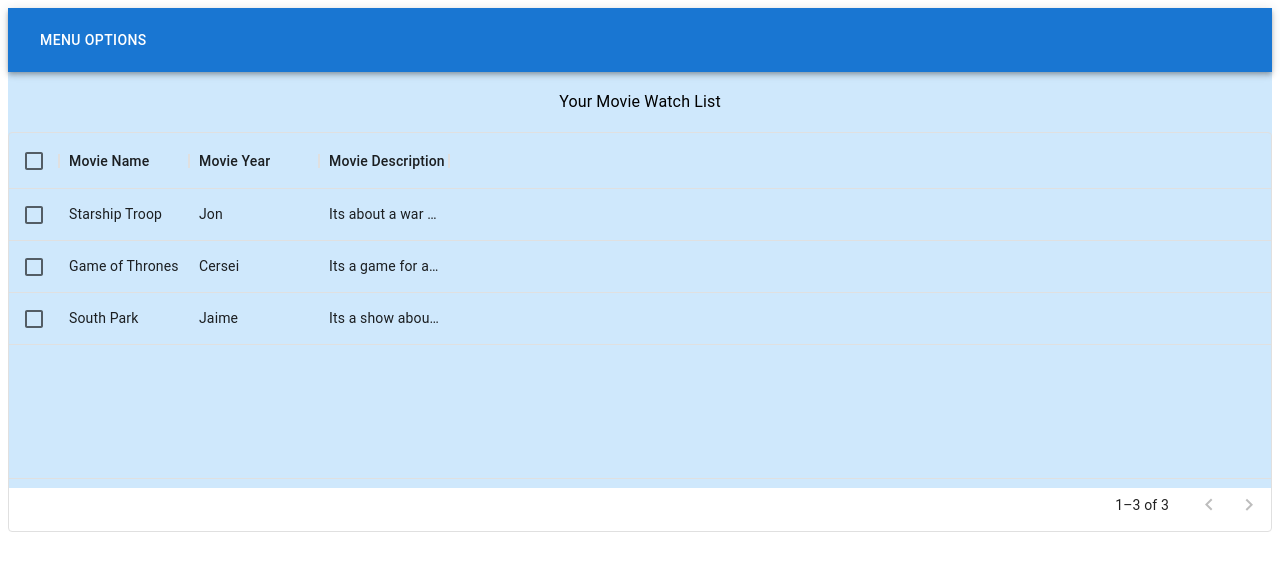
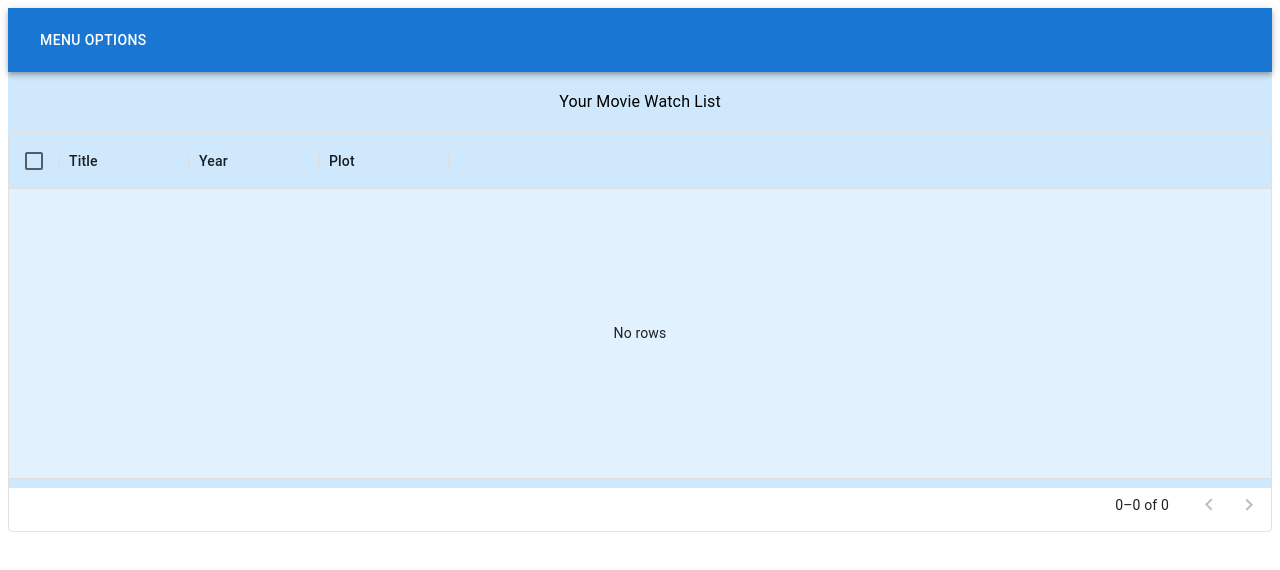
Before and after one commit to justinmorales1/movie-flicks, a React (Create React App) app: page /watch-list in a window 1280 px wide. Shown: the top 570 px of the page. Built offline with nearby package versions, Linux system fonts and the light colour scheme; the HTML template or start-up script is replaced by a standard one.

Commit message:
Adding ability to add movies to watch list

```diff
--- a/src/components/MovieSearchInput.jsx
+++ b/src/components/MovieSearchInput.jsx
@@ -11,9 +11,6 @@
     { input, label, meta: { touched, error }, ...custom },
 ) => (
     <TextField
-        // hintText={label}
-        // floatingLabelText={label}
-        // errorText={touched && error}
         {...input}
         {...custom}
     />
--- a/src/components/MovieWatchList.jsx
+++ b/src/components/MovieWatchList.jsx
@@ -3,13 +3,40 @@
 import Typography from "@mui/material/Typography";
 import Box from '@mui/material/Box';
 import {reduxForm} from "redux-form";
+import {useSelector} from "react-redux";
 
+// Actors: "Maribel Verdú, Joaquín Furriel, Joaquín Rapalini"
+// Awards: "2 nominations"
+// BoxOffice: "N/A"
+// Country: "Spain, Argentina"
+// DVD: "11 Dec 2019"
+// Director: "Gerardo Olivares"
+// Genre: "Biography, Drama, Romance"
+// Language: "Spanish"
+// Metascore: "N/A"
+// Plot: "A mother with an autistic child travel from Spain to Argentina looking to help her son to connect with his emotions."
+// Poster: "https://m.media-amazon.com/images/M/MV5BOThlMzRkMDYtYzZmOC00Mjg5LTk4MTQtZTMyODQyMzkxYzZjXkEyXkFqcGdeQXVyMjQ3NzUxOTM@._V1_SX300.jpg"
+// Production: "N/A"
+// Rated: "TV-MA"
+// Ratings: [{…}]
+// Released: "16 Dec 2016"
+// Response: "True"
+// Runtime: "110 min"
+// Title: "The Lighthouse of the Whales"
+// Type: "movie"
+// Website: "N/A"
+// Writer: "Roberto Bubas, Gerardo Olivares, Lucía Puenzo"
+// Year: "2016"
+// id: 2
+// imdbID: "tt4944658"
+// imdbRating: "6.7"
+// imdbVotes: "3,921"
 
 
 const columns = [
-    { field: 'MovieName', headerName: 'Movie Name', width: 130 },
-    { field: 'MovieYear', headerName: 'Movie Year', width: 130 },
-    { field: 'MovieDescription', headerName: 'Movie Description', width: 130 },
+    { field: 'Title', headerName: 'Title', width: 130 },
+    { field: 'Year', headerName: 'Year', width: 130 },
+    { field: 'Plot', headerName: 'Plot', width: 130 },
     // {
     //     field: 'age',
     //     headerName: 'Age',
@@ -28,9 +55,9 @@
 ];
 
 const rows = [
-    { id: 1, MovieName: 'Starship Troop', MovieYear: 'Jon', MovieDescription: "Its about a war with Arachnids" },
-    { id: 2, MovieName: 'Game of Thrones', MovieYear: 'Cersei', MovieDescription: "Its a game for a throne" },
-    { id: 3, MovieName: 'South Park', MovieYear: 'Jaime', MovieDescription: "Its a show about 4 kids from south park." },
+    { id: 1, Title: 'Starship Troop', Year: 'Jon', Plot: "Its about a war with Arachnids" },
+    { id: 2, Title: 'Game of Thrones', Year: 'Cersei', Plot: "Its a game for a throne" },
+    { id: 3, Title: 'South Park', Year: 'Jaime', Plot: "Its a show about 4 kids from south park." },
     // { id: 4, lastName: 'Stark', firstName: 'Arya', age: 16 },
     // { id: 5, lastName: 'Targaryen', firstName: 'Daenerys', age: null },
     // { id: 6, lastName: 'Melisandre', firstName: null, age: 150 },
@@ -40,8 +67,16 @@
 ];
 
 const MovieWatchList = (props) => {
+    const movieList = useSelector(state => state.watchListMovie)
+    const { handleSubmit} = props;
 
-    const { handleSubmit} = props;
+    movieList.forEach((movie, i) => {
+        movie.id = i;
+    });
+
+    // let movies = rows.concat(movieList)
+    //
+    // console.log("The movie list is ", movies)
 
     return (
         <form onSubmit={handleSubmit} >
@@ -52,7 +87,7 @@
                     </Typography>
                 </Box>
                 <DataGrid
-                    rows={rows}
+                    rows={movieList}
                     columns={columns}
                     pageSize={5}
                     rowsPerPageOptions={[5]}
--- a/src/components/SelectedMovieModal.jsx
+++ b/src/components/SelectedMovieModal.jsx
@@ -46,6 +46,7 @@
     };
 
     const addMovieToWatchList = () => {
+        console.log("The move information is ", movieInformation)
         dispatch(watchListMovie(movieInformation))
     }
 
--- a/src/redux/store.js
+++ b/src/redux/store.js
@@ -13,7 +13,8 @@
   },
   devTools: true,
   middleware: (getDefaultMiddleware) => getDefaultMiddleware({
-    serializableCheck: false
+    serializableCheck: false,
+    immutableCheck: false
   }),
 
 
```
